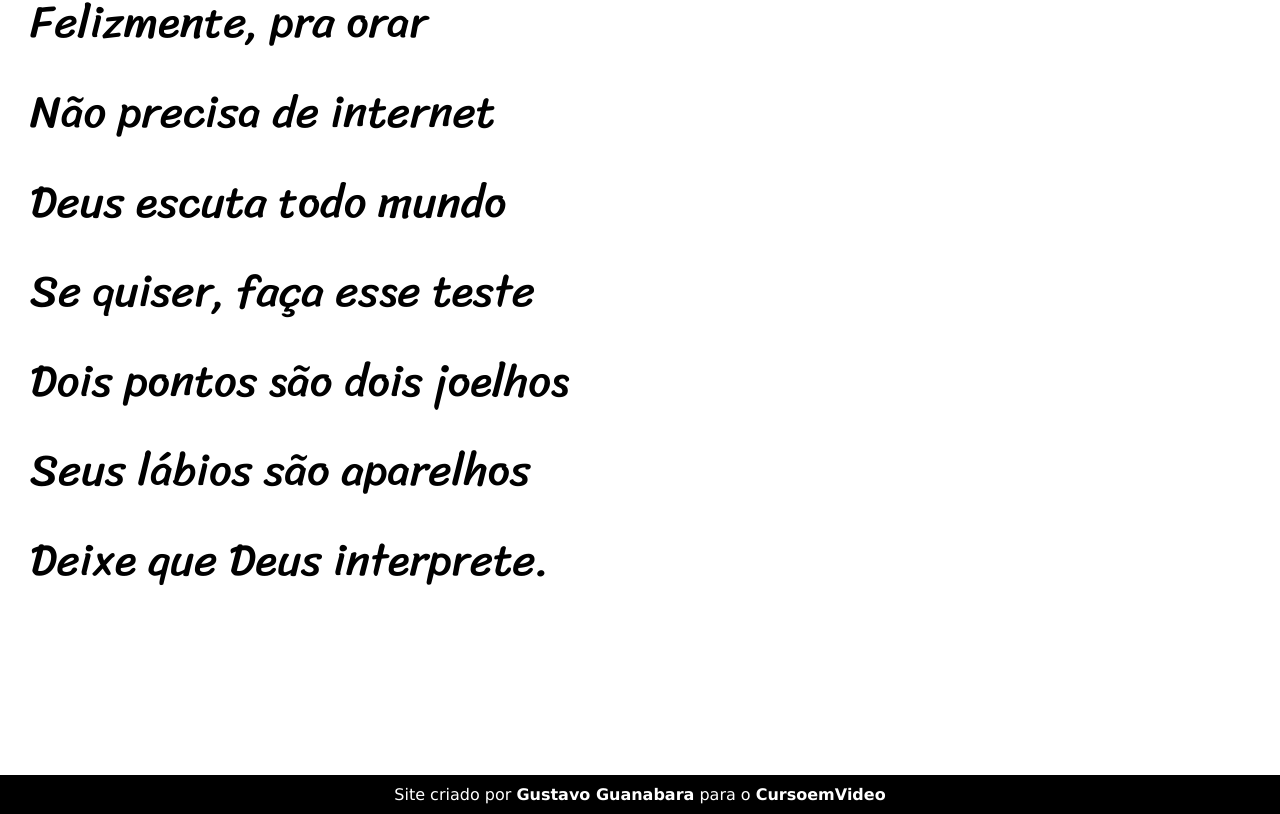
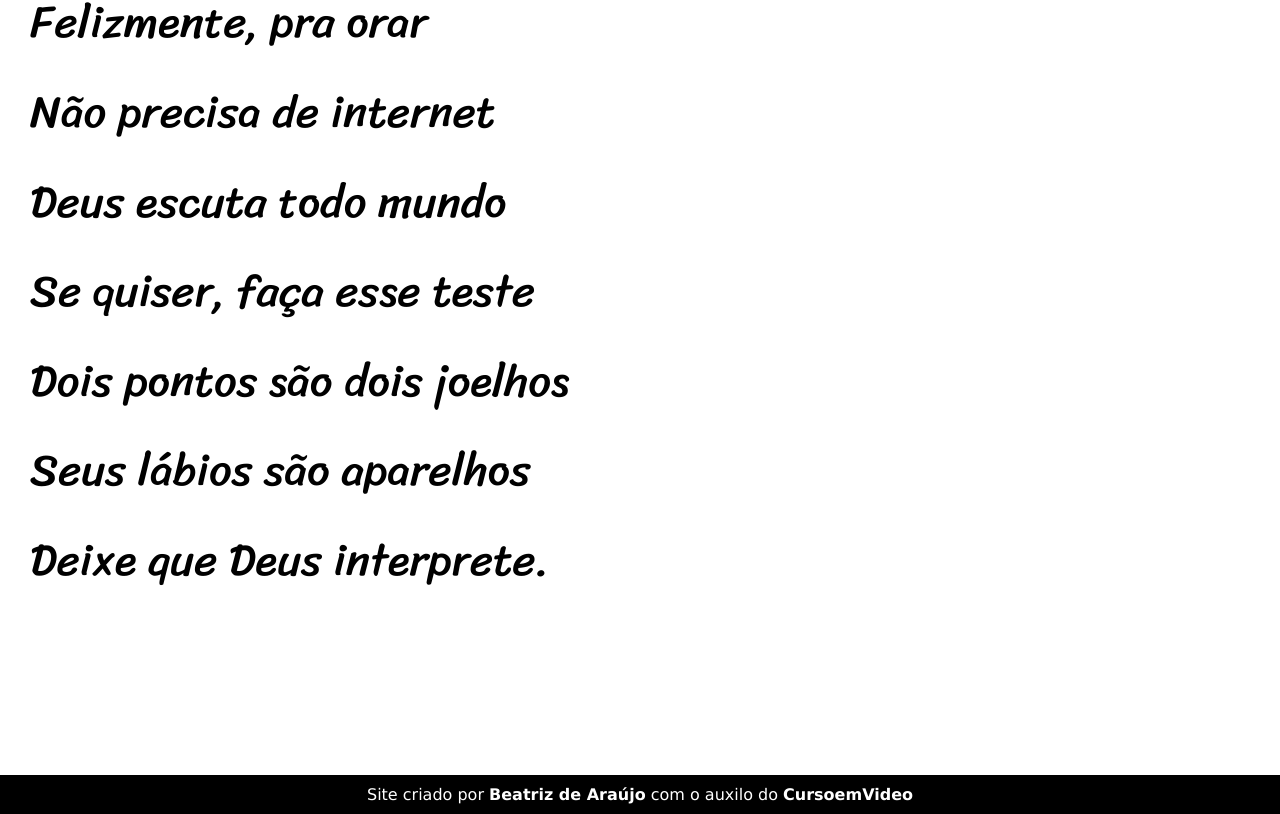
Before and after one commit to beatrizdearaujo/html-css, a plain HTML site: page desafio/d012/index.html in a window 1280 px wide. Shown: the part 5148-5962 px from the top of the page. Drawn offline with Linux system fonts and the light colour scheme.

Commit message:
Atualização

```diff
--- a/desafio/d012/index.html
+++ b/desafio/d012/index.html
@@ -96,7 +96,7 @@
     </section>
 
     <footer>
-        <p>Site criado por <a href="https://gustavoguanabara.github.io" target="_blank">Gustavo Guanabara</a> para o <a href="https://www.cursoemvideo.com" target="_blank">CursoemVideo</a></p>
+        <p>Site criado por <a href="https://github.com/beatrizdearaujo" target="_blank">Beatriz de Araújo</a> com o auxilo do <a href="https://www.cursoemvideo.com" target="_blank">CursoemVideo</a></p>
     </footer>
 </body>
 </html>
```
Also changed, not shown: 1 other file.
